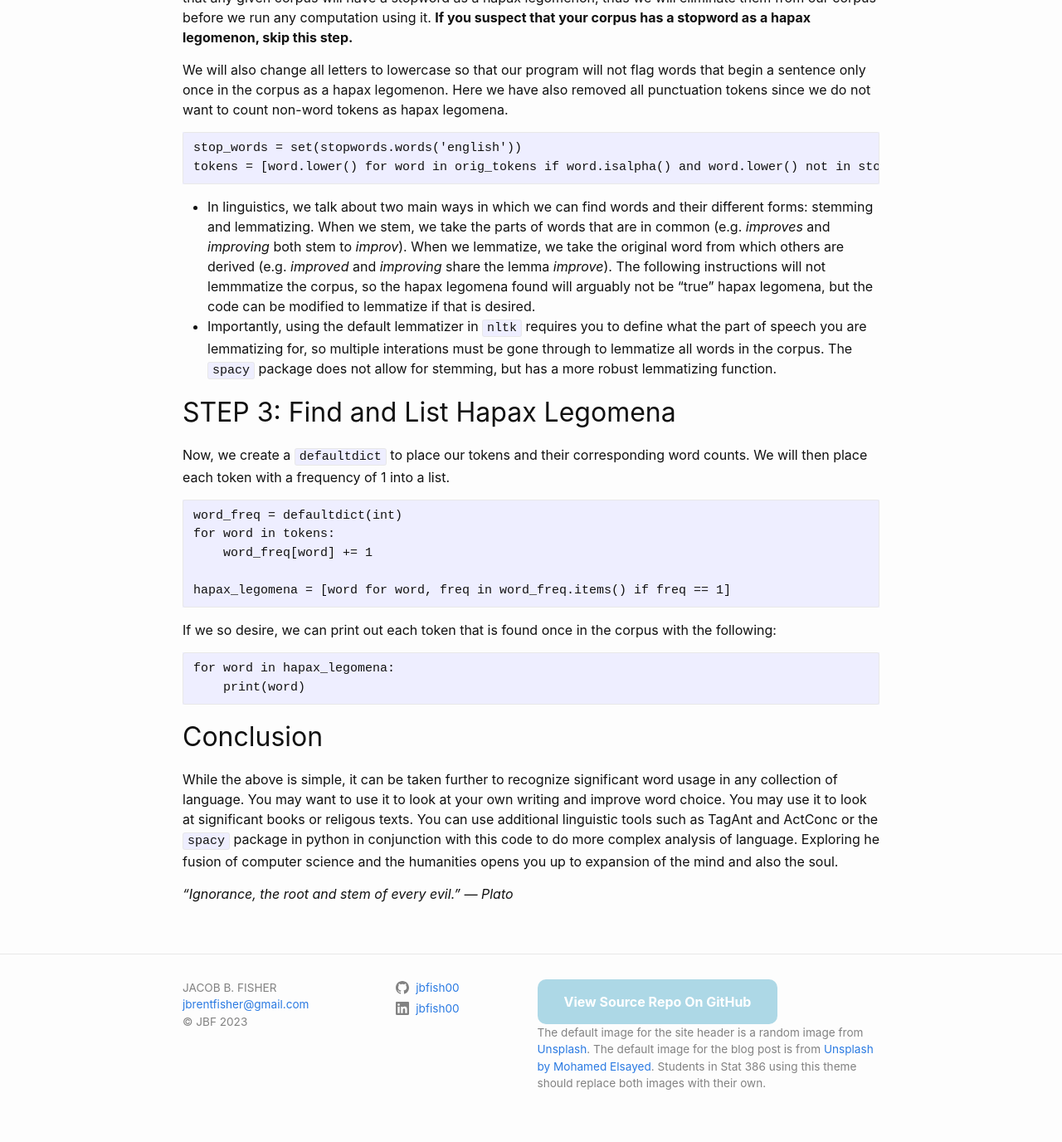
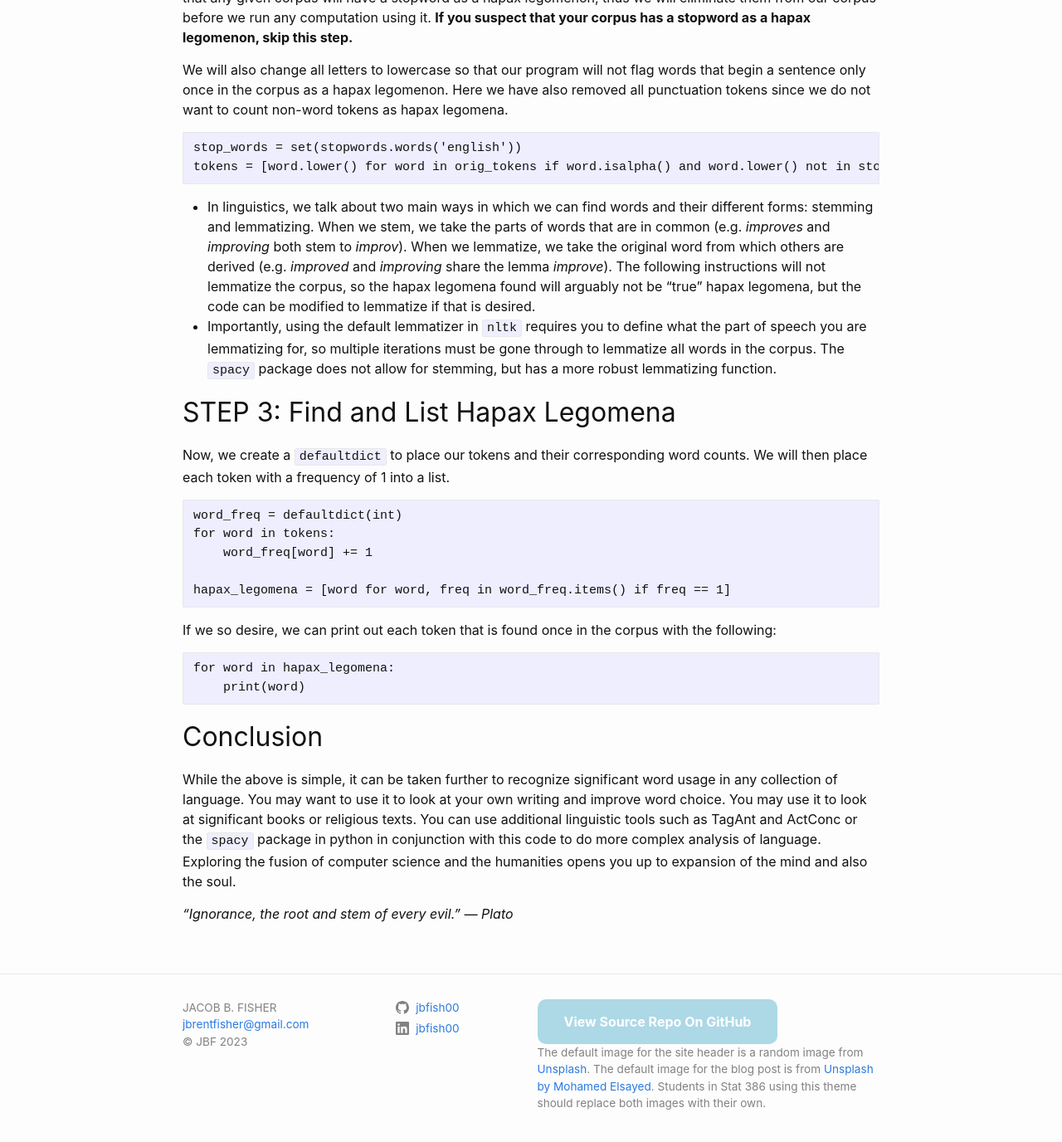
Before and after one commit to jbfish00/statsofplato.github.io, a Jekyll site: the page built from _posts/2023-10-10-hapax-how-to.md, in a window 1280 px wide and 1400 px high, scrolled down 1426 px. Shown: the top 1376 px of the window at 83% size. Built offline with Jekyll 4.4.1, drawn with Linux system fonts in a browser that asks for light colours; comment, search, counter and statistics services are not loaded; some of the changed text lies outside the part shown.

Commit message:
Update 2023-10-10-hapax-how-to.md

````diff
--- a/_posts/2023-10-10-hapax-how-to.md
+++ b/_posts/2023-10-10-hapax-how-to.md
@@ -47,8 +47,8 @@
 tokens = [word.lower() for word in orig_tokens if word.isalpha() and word.lower() not in stop_words]
 ```
 
-* In linguistics, we talk about two main ways in which we can find words and their different forms: stemming and lemmatizing. When we stem, we take the parts of words that are in common (e.g. *improves* and *improving* both stem to *improv*). When we lemmatize, we take the original word from which others are derived (e.g. *improved* and *improving* share the lemma *improve*). The following instructions will not lemmmatize the corpus, so the hapax legomena found will arguably not be "true" hapax legomena, but the code can be modified to lemmatize if that is desired.
-* Importantly, using the default lemmatizer in `nltk` requires you to define what the part of speech you are lemmatizing for, so multiple interations must be gone through to lemmatize all words in the corpus. The `spacy` package does not allow for stemming, but has a more robust lemmatizing function.
+* In linguistics, we talk about two main ways in which we can find words and their different forms: stemming and lemmatizing. When we stem, we take the parts of words that are in common (e.g. *improves* and *improving* both stem to *improv*). When we lemmatize, we take the original word from which others are derived (e.g. *improved* and *improving* share the lemma *improve*). The following instructions will not lemmatize the corpus, so the hapax legomena found will arguably not be "true" hapax legomena, but the code can be modified to lemmatize if that is desired.
+* Importantly, using the default lemmatizer in `nltk` requires you to define what the part of speech you are lemmatizing for, so multiple iterations must be gone through to lemmatize all words in the corpus. The `spacy` package does not allow for stemming, but has a more robust lemmatizing function.
 
 STEP 3: Find and List Hapax Legomena
 ---
@@ -67,7 +67,7 @@
     print(word)
 ```
 ## Conclusion
-While the above is simple, it can be taken further to recognize significant word usage in any collection of language. You may want to use it to look at your own writing and improve word choice. You may use it to look at significant books or religous texts. You can use additional linguistic tools such as TagAnt and ActConc or the `spacy` package in python in conjunction with this code to do more complex analysis of language. Exploring he fusion of computer science and the humanities opens you up to expansion of the mind and also the soul.
+While the above is simple, it can be taken further to recognize significant word usage in any collection of language. You may want to use it to look at your own writing and improve word choice. You may use it to look at significant books or religious texts. You can use additional linguistic tools such as TagAnt and ActConc or the `spacy` package in python in conjunction with this code to do more complex analysis of language. Exploring the fusion of computer science and the humanities opens you up to expansion of the mind and also the soul.
 
 
 *“Ignorance, the root and stem of every evil.”
````
Also changed, not shown: other parts of _posts/2023-10-10-hapax-how-to.md (+1 -1 lines).
